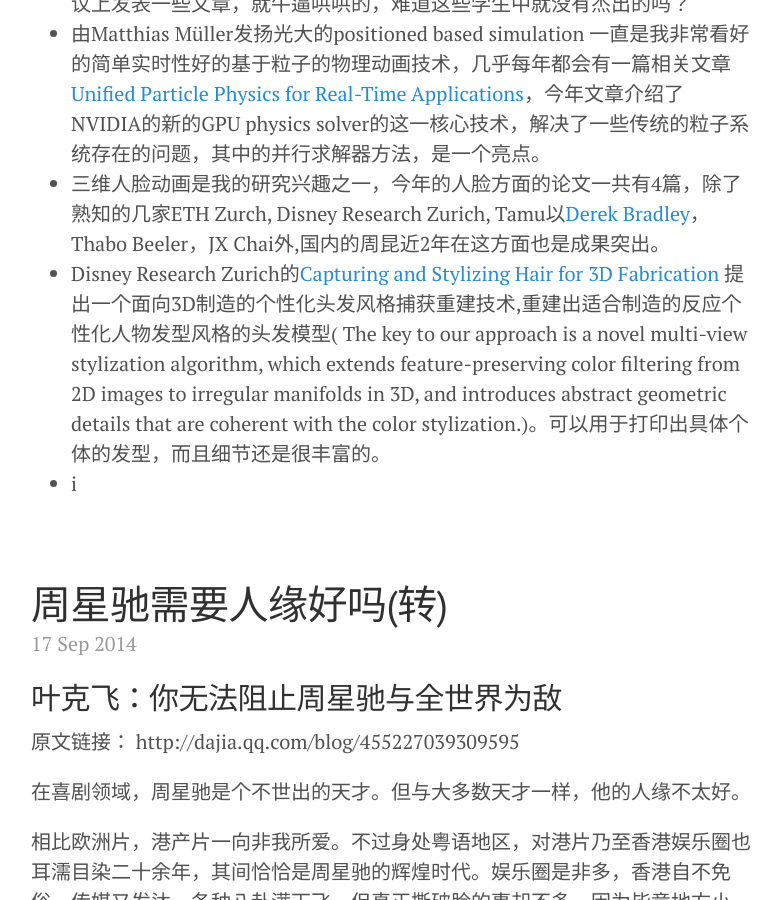
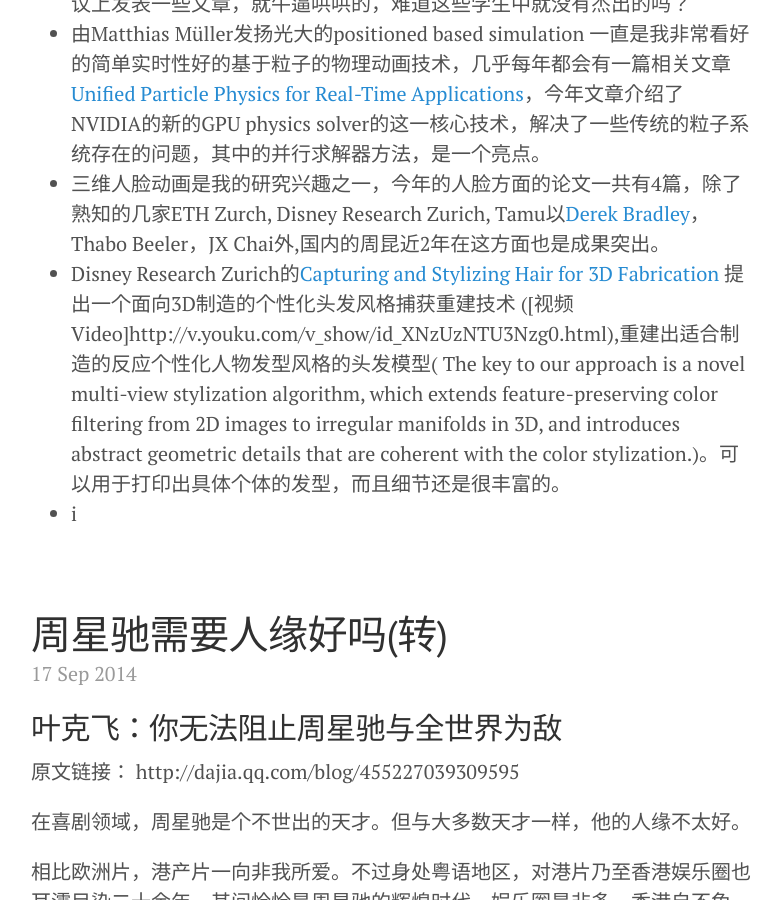
Before and after one commit to hwdong/hwdong-old.github.io, a Jekyll site: the page built from index.html, in a window 1280 px wide and 900 px high, scrolled down 809 px. Shown: the whole window, without its empty margins (249-1030 px from the left). Built offline with Jekyll 4.4.1, drawn with Linux system fonts in a browser that asks for light colours; Markdown is read by kramdown in place of the engine named in the settings; the list of posts is cut into pages by our own code; some of the changed lines change nothing that is shown.

Commit message:
Updated 2014-09-20-SIGGRAPH2014.md

```diff
--- a/_posts/2014-09-20-SIGGRAPH2014.md
+++ b/_posts/2014-09-20-SIGGRAPH2014.md
@@ -11,5 +11,5 @@
 - 多年来未能进入SIGGRAPH的默默无闻的Zhigang Deng实验室(http://graphics.cs.uh.edu/ble/)终于依靠杰出的学生Binh Huy Le在SIGGRAPH上连续亮相，今年又出了一篇[Robust and Accurate Skeletal Rigging from Mesh Sequences](http://graphics.cs.uh.edu/ble/papers/2014s-ske/)，当年被人冷落和轻视的Deng教授终于可以扬眉吐气了啊！说明2点：1）招到一个杰出的学生是导师的福气啊；2）老的课题仍然可以开出新花来！ 而国内招收过几百个学生的学霸们在三流期刊或会议上发表一些文章，就牛逼哄哄的，难道这些学生中就没有杰出的吗？
 - 由Matthias Müller发扬光大的positioned based simulation 一直是我非常看好的简单实时性好的基于粒子的物理动画技术，几乎每年都会有一篇相关文章[Unified Particle Physics for Real-Time Applications](http://blog.mmacklin.com/flex/)，今年文章介绍了NVIDIA的新的GPU physics solver的这一核心技术，解决了一些传统的粒子系统存在的问题，其中的并行求解器方法，是一个亮点。
 - 三维人脸动画是我的研究兴趣之一，今年的人脸方面的论文一共有4篇，除了熟知的几家ETH Zurch, Disney Research Zurich, Tamu以[Derek Bradley](http://zurich.disneyresearch.com/derekbradley/)，Thabo Beeler，JX Chai外,国内的周昆近2年在这方面也是成果突出。
-- Disney Research Zurich的[Capturing and Stylizing Hair for 3D Fabrication ](http://cheveone.blogspot.com.es/2014/08/stylized-hair-capture.html)提出一个面向3D制造的个性化头发风格捕获重建技术,重建出适合制造的反应个性化人物发型风格的头发模型( The key to our approach is a novel multi-view stylization algorithm, which extends feature-preserving color filtering from 2D images to irregular manifolds in 3D, and introduces abstract geometric details that are coherent with the color stylization.)。可以用于打印出具体个体的发型，而且细节还是很丰富的。
+- Disney Research Zurich的[Capturing and Stylizing Hair for 3D Fabrication ](http://cheveone.blogspot.com.es/2014/08/stylized-hair-capture.html)提出一个面向3D制造的个性化头发风格捕获重建技术 ([视频Video]http://v.youku.com/v_show/id_XNzUzNTU3Nzg0.html),重建出适合制造的反应个性化人物发型风格的头发模型( The key to our approach is a novel multi-view stylization algorithm, which extends feature-preserving color filtering from 2D images to irregular manifolds in 3D, and introduces abstract geometric details that are coherent with the color stylization.)。可以用于打印出具体个体的发型，而且细节还是很丰富的。
 - i
```
